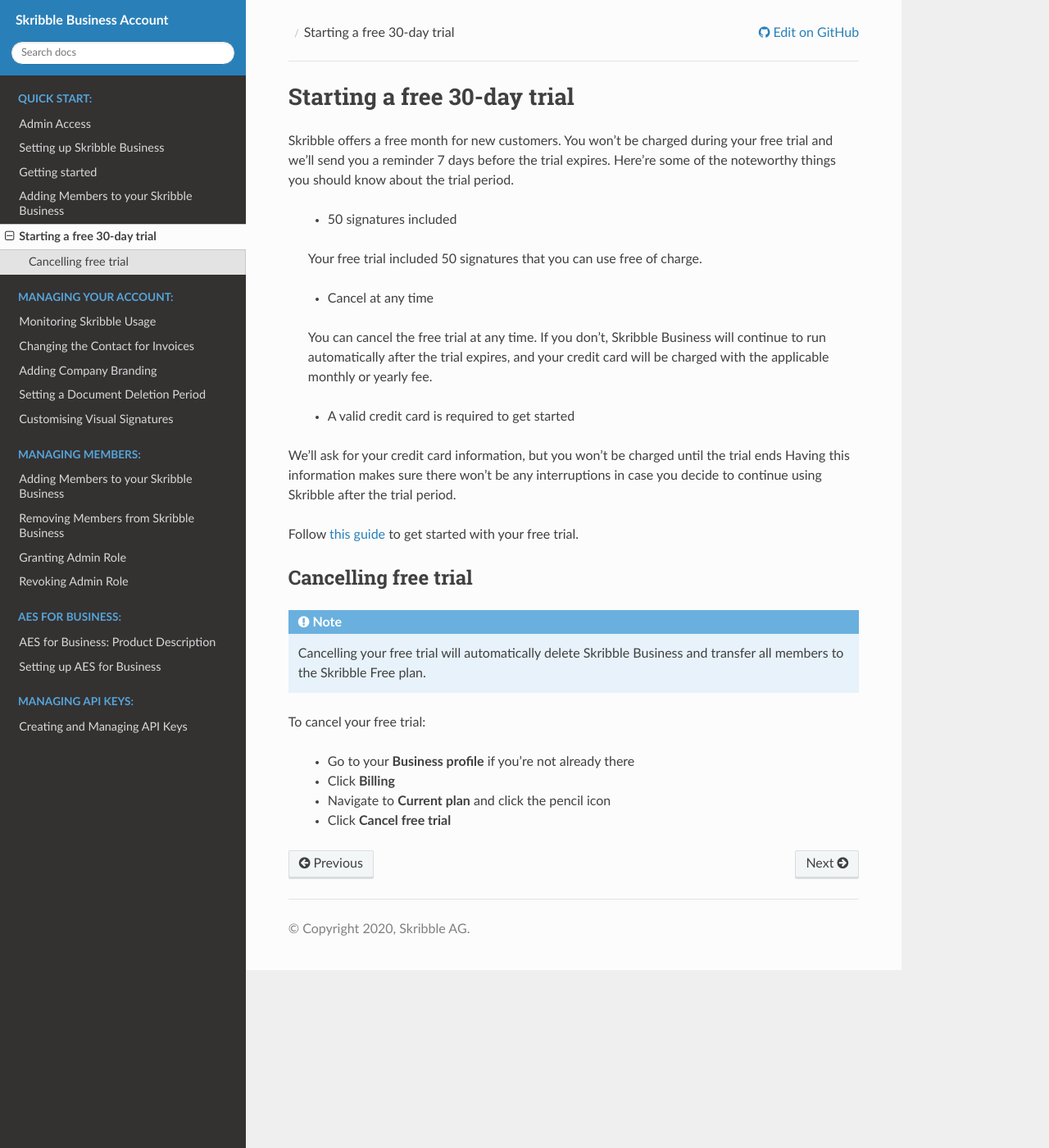
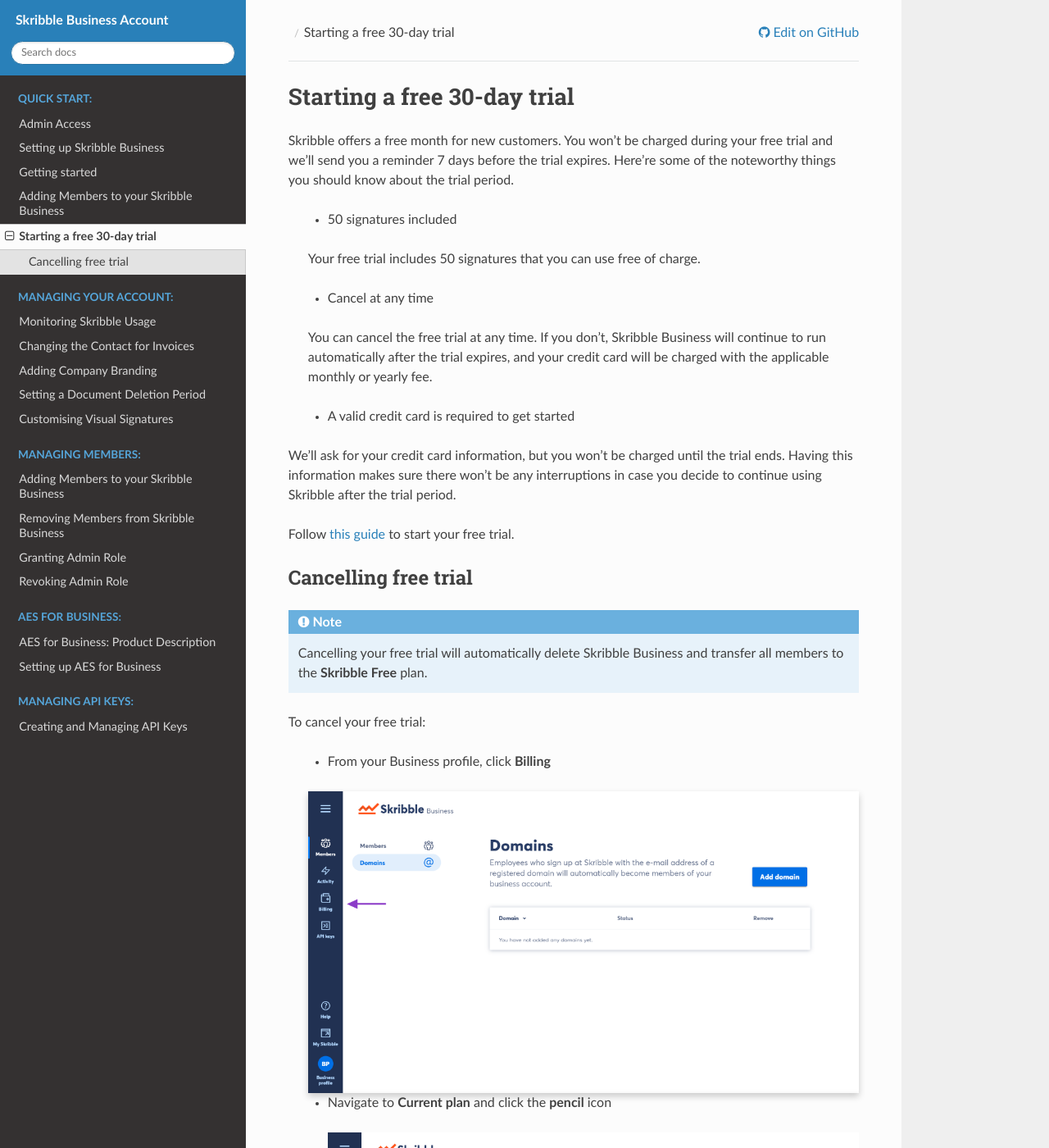
Before and after one commit to matthieu-bt/business-guide, a Sphinx documentation site: the page built from source/quickstart/trial.rst, in a window 1280 px wide and 1400 px high. Shown: the whole window at 82% size. Built offline with Sphinx 7.4.7 and the Read the Docs theme 2.0.0, drawn with Linux system fonts in a browser that asks for light colours; some of the changed text lies outside the part shown.

Commit message:
Content update
Added new screenshots for cancelling free trial

```diff
--- a/source/quickstart/trial.rst
+++ b/source/quickstart/trial.rst
@@ -9,7 +9,7 @@
 
   - 50 signatures included
 
-  Your free trial included 50 signatures that you can use free of charge.
+  Your free trial includes 50 signatures that you can use free of charge.
 
   - Cancel at any time
 
@@ -17,9 +17,9 @@
 
   - A valid credit card is required to get started
 
-We’ll ask for your credit card information, but you won’t be charged until the trial ends Having this information makes sure there won’t be any interruptions in case you decide to continue using Skribble after the trial period.
+We’ll ask for your credit card information, but you won’t be charged until the trial ends. Having this information makes sure there won’t be any interruptions in case you decide to continue using Skribble after the trial period.
 
-Follow `this guide`_ to get started with your free trial.
+Follow `this guide`_ to start your free trial.
 
 .. _this guide: https://docs.skribble.com/business-admin/quickstart/upgrade.html
 
@@ -29,14 +29,34 @@
 -------------------------
 
 .. NOTE::
-  Cancelling your free trial will automatically delete Skribble Business and transfer all members to the Skribble Free plan.
+  Cancelling your free trial will automatically delete Skribble Business and transfer all members to the **Skribble Free** plan.
 
 To cancel your free trial:
 
-  - Go to your **Business profile** if you’re not already there
 
-  - Click **Billing**
+  - From your Business profile, click **Billing**
 
-  - Navigate to **Current plan** and click the pencil icon
+
+  .. image:: step_1_billing.png
+    :class: with-shadow
+
+
+  - Navigate to **Current plan** and click the **pencil** icon
+
+
+    .. image:: step_2_pencil.png
+    :class: with-shadow
+
 
   - Click **Cancel free trial**
+
+
+   .. image:: step_3_cancel_trial.png
+    :class: with-shadow
+
+
+   - Click **Yes, cancel free trial** to confirm that you really want to cancel the trial and delete Skribble Business
+
+
+   .. image:: step_4_confirm_cancel.png
+    :class: with-shadow
```
